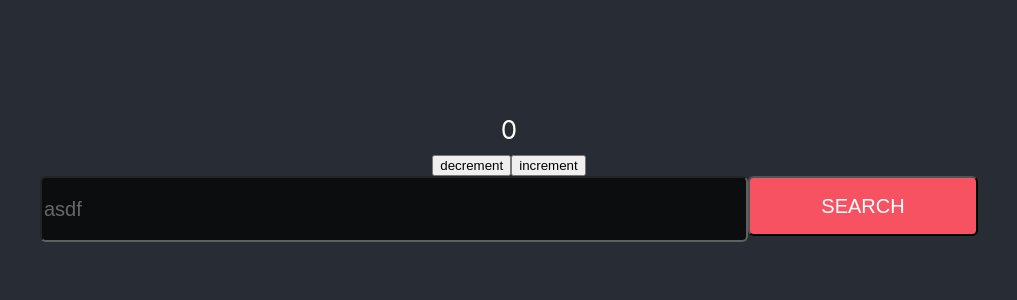
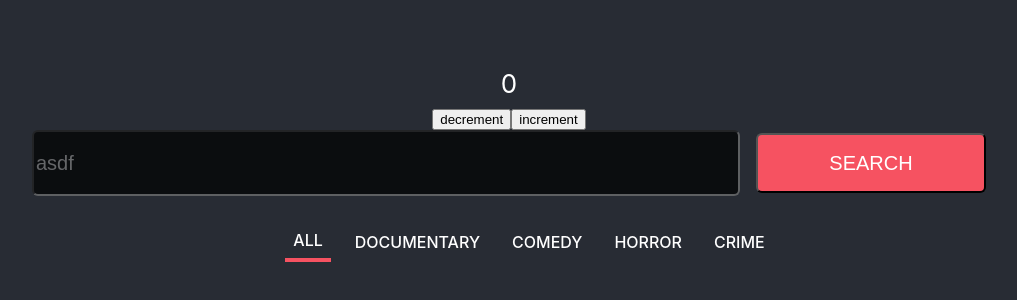
Before and after one commit to mradomski-epam/reactjs-mentoring, a React (Create React App) app: page / in a window 1280 px wide. Shown: the part 222-522 px from the top of the page, without its empty margins (131-1148 px from the left). Built offline with nearby package versions, Linux system fonts and the light colour scheme.

Commit message:
code review changes, added genre select component

```diff
--- a/src/App.js
+++ b/src/App.js
@@ -2,17 +2,23 @@ import './App.scss';
 import React from 'react';
 import Counter from "./components/Counter/Counter";
 import SearchForm from "./components/SearchForm/SearchForm";
+import GenreList from "./components/GenreSelect/GenreList";
 
 class App extends React.Component {
 
-  state = { initialValue: 0, query: 'asdf' };
+  state = {
+      initialSearchQuery: 'asdf',
+      currentGenre: 'All',
+      genreList: ['All', 'Documentary', 'Comedy', 'Horror', 'Crime']
+  };
 
-  handleCounterChange = (value) => {
-    this.setState({ initialValue: value });
+
+  handleQueryChange = (value) => {
+    this.setState({ initialSearchQuery: value });
   }
 
-  handleQueryChange = (value) => {
-    this.setState({ query: value });
+  handleGenreSelect = (genre) => {
+      this.setState({ currentGenre: genre })
   }
 
   onSearch = () => {
@@ -22,8 +28,16 @@ class App extends React.Component {
     return (
         <div className="App">
           <header className="App-header">
-              <Counter initialValue={this.state.initialValue} onValueChange={this.handleCounterChange}/>
-              <SearchForm query={this.state.query} onQueryChange={this.handleQueryChange} onSearch={this.onSearch}/>
+              <Counter/>
+              <SearchForm
+                  initialSearchQuery={this.state.initialSearchQuery}
+                  onSearch={this.onSearch}
+              />
+              <GenreList
+                  genreList={this.state.genreList}
+                  currentGenre={this.state.currentGenre}
+                  onSelect={this.handleGenreSelect}
+              />
           </header>
         </div>
     );
--- a/src/components/Counter/Counter.js
+++ b/src/components/Counter/Counter.js
@@ -3,15 +3,26 @@ import PropTypes from 'prop-types';
 import './Counter.scss';
 
 class Counter extends React.Component {
+    state = { initialValue: 0 };
     handleChange = (value) => {
-        this.props.onValueChange(value)
+        this.setState({ initialValue: value })
     }
     render() {
         return (
             <div>
-                {React.createElement("div", null, this.props.initialValue)}
-                <button onClick={() => this.handleChange(this.props.initialValue - 1)}>decrement</button>
-                <button onClick={() => this.handleChange(this.props.initialValue + 1)}>increment</button>
+                {React.createElement("div", null, this.state.initialValue)}
+                {
+                    React.createElement('button', {
+                        onClick: () => this.handleChange(this.state.initialValue - 1)
+                    },
+                    ['decrement'])
+                }
+                {
+                    React.createElement('button', {
+                            onClick: () => this.handleChange(this.state.initialValue + 1)
+                        },
+                        ['increment'])
+                }
             </div>
         )
     }
--- /dev/null
+++ b/src/components/GenreSelect/GenreList.js
@@ -0,0 +1,35 @@
+import React from 'react';
+import PropTypes from 'prop-types';
+import './GenreList.scss';
+
+class GenreList extends React.Component {
+    handleSelect = (index) => {
+        this.props.onSelect(index);
+    }
+    render() {
+        return (
+            <ul className="GenreSelect__list">
+                {this.props.genreList.map((item, index) => {
+                    return <li
+                        key={index}
+                        className={'GenreSelect__list__item ' + (this.props.currentGenre === item ? 'GenreSelect__list__item--selected' : '')}
+                        onClick={() => this.handleSelect(item)}
+                    >
+                        {item}
+                    </li>
+                })
+                }
+            </ul>
+        )
+    }
+}
+
+GenreList.propTypes = {
+    genreList: PropTypes.array,
+    currentGenre: PropTypes.string,
+    onSelect: PropTypes.func,
+};
+
+GenreList.defaultProps = {};
+
+export default GenreList;
--- /dev/null
+++ b/src/components/GenreSelect/GenreList.scss
@@ -0,0 +1,19 @@
+.GenreSelect {
+  &__list {
+    list-style-type: none;
+    display: flex;
+    justify-content: center;
+    align-items: center;
+    &__item {
+      padding: 8px;
+      margin: 0 8px;
+      color: white;
+      font-size: 16px;
+      text-transform: uppercase;
+      font-weight: 500;
+      &--selected {
+        border-bottom: 4px solid #f65261;
+      }
+    }
+  }
+}
--- a/src/components/SearchForm/SearchForm.js
+++ b/src/components/SearchForm/SearchForm.js
@@ -4,35 +4,43 @@ import './SearchForm.scss';
 
 class SearchForm extends React.Component {
     handleChangeQuery = (e) => {
-        this.props.onQueryChange(e.target.value)
+        this.setState({ query: e.target.value });
     }
     handleSearch = (e) => {
         this.props.onSearch(e);
     }
 
-    onKeyDown = (e) => {
-        if (e.key === 'Enter') {
-            this.handleSearch(this.props.query);
-        }
+    state = {
+        query: this.props.initialSearchQuery
     }
     render() {
         return (
-            <div className="SearchForm">
-                <input className="SearchForm__input" placeholder="What do you want to search?" onInput={ this.handleChangeQuery } value={this.props.query } onKeyDown={this.onKeyDown}/>
-                <button className="SearchForm__button" onClick={ this.handleSearch }>Search</button>
-            </div>
+            <form className="SearchForm" onSubmit={this.handleSearch}>
+                <input
+                    className="SearchForm__input"
+                    placeholder="What do you want to search?"
+                    onInput={ this.handleChangeQuery }
+                    value={ this.state.query }
+                />
+                <button
+                    type="submit"
+                    className="SearchForm__button"
+                    onClick={ this.handleSearch }
+                >
+                    Search
+                </button>
+            </form>
         )
     }
 }
 
 SearchForm.propTypes = {
-    query: PropTypes.string,
-    onQueryChange: PropTypes.func,
+    initialSearchQuery: PropTypes.string,
     onSearch: PropTypes.func,
 };
 
 SearchForm.defaultProps = {
-    query: '',
+    initialSearchQuery: '',
 };
 
 export default SearchForm;
--- a/src/components/SearchForm/SearchForm.scss
+++ b/src/components/SearchForm/SearchForm.scss
@@ -1,5 +1,8 @@
 .SearchForm {
   display: flex;
+  justify-content: center;
+  align-items: center;
+
   &__input {
     width: 700px;
     height: 60px;
@@ -16,6 +19,7 @@
   &__button {
     width: 230px;
     height: 60px;
+    margin-left: 16px;
     color: white;
     font-size: 20px;
     text-transform: uppercase;
```
